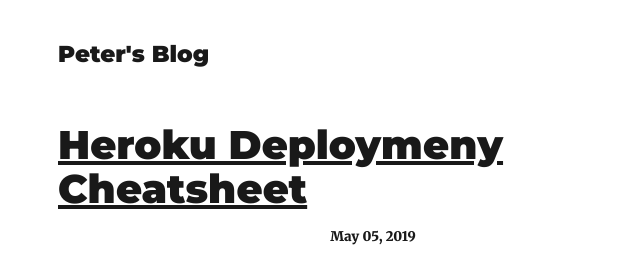
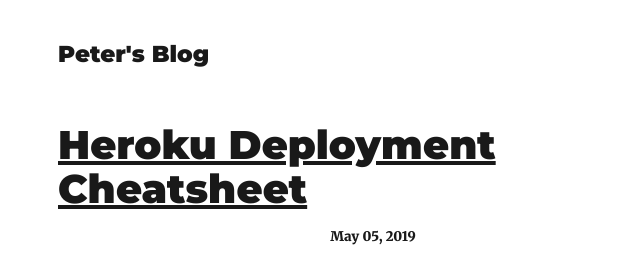
Before and after one commit to hchan80/blog, a Gatsby site: page /heroku_deploy_note/ in a window 1280 px wide. Shown: the top 261 px of the page, 267-907 px from the left. Built offline with nearby package versions, Linux system fonts and the light colour scheme; Gatsby itself is replaced by a stand-in of ours; some packages are replaced by stand-ins of ours.

Commit message:
Update index.md

```diff
--- a/content/blog/heroku_deploy_note/index.md
+++ b/content/blog/heroku_deploy_note/index.md
@@ -1,5 +1,5 @@
 ---
-title: Heroku Deploymeny Cheatsheet
+title: Heroku Deployment Cheatsheet
 date: "2019-05-05"
 description: "Heroku"
 ---
```
